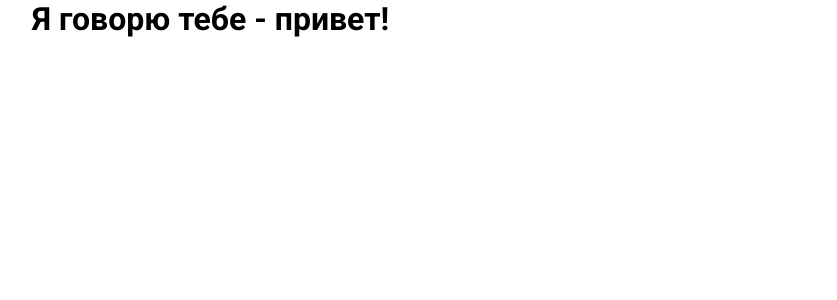
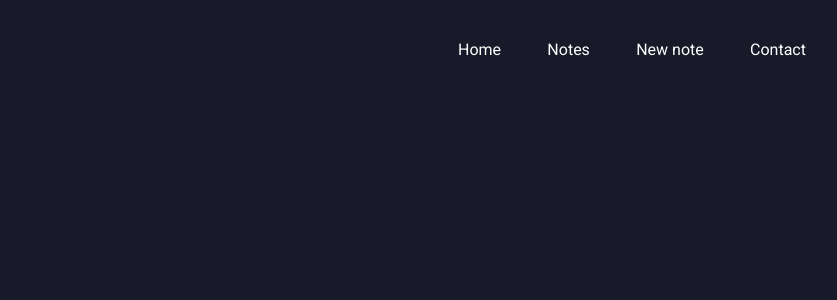
Before and after one commit to Isterya/school-diary, a JavaScript app: page / in a window 1280 px wide. Shown: the top 300 px of the page, without its empty margins (8-845 px from the left). Built offline with nearby package versions, Linux system fonts and the light colour scheme.

Commit message:
v0.2 the navigation bar is done

```diff
--- a/src/components/app/App.js
+++ b/src/components/app/App.js
@@ -1,8 +1,10 @@
+import AppNavigation from '../appNavigation/AppNavigation';
+
 const App = () => {
    return (
       <div className="app">
          <div className="container">
-            <h1>Я говорю тебе - привет!</h1>
+            <AppNavigation />
          </div>
       </div>
    );
--- a/src/components/appNavigation/AppNavigation.js
+++ b/src/components/appNavigation/AppNavigation.js
@@ -1,7 +1,26 @@
 import './appNavigation.scss';
 
 const AppNavigation = () => {
-   return <></>;
+   return (
+      <header className="menu">
+         <div className="menu-wrapper">
+            <ul className="menu-list">
+               <li className="menu__item">
+                  <a href="#">Home</a>
+               </li>
+               <li className="menu__item">
+                  <a href="#">Notes</a>
+               </li>
+               <li className="menu__item">
+                  <a href="#">New note</a>
+               </li>
+               <li className="menu__item">
+                  <a href="#">Contact</a>
+               </li>
+            </ul>
+         </div>
+      </header>
+   );
 };
 
 export default AppNavigation;
--- a/src/components/appNavigation/appNavigation.scss
+++ b/src/components/appNavigation/appNavigation.scss
@@ -0,0 +1,52 @@
+.menu {
+   padding-top: 38px;
+
+   &-wrapper {
+      display: flex;
+      justify-content: center;
+   }
+
+   &-list {
+      width: 348px;
+      display: flex;
+      justify-content: space-between;
+   }
+
+   &__item {
+      position: relative;
+      font-weight: 400;
+      font-size: 16px;
+      line-height: 24px;
+      color: #fff;
+      transition: color 0.3s ease, transform 0.3s ease;
+
+      a {
+         color: inherit;
+         text-decoration: none;
+      }
+
+      &:hover {
+         color: #4b6bfb;
+         transform: translateY(-3px);
+      }
+
+      &::before {
+         content: '';
+         position: absolute;
+         width: 100%;
+         height: 2px;
+         border-radius: 4px;
+         background-color: #4b6bfb;
+         bottom: -5px;
+         left: 0;
+         transform-origin: right;
+         transform: scaleX(0);
+         transition: transform 0.3s ease-in-out;
+      }
+
+      &:hover::before {
+         transform-origin: left;
+         transform: scaleX(1);
+      }
+   }
+}
--- a/src/components/pages/HomePage/HomePage.js
+++ b/src/components/pages/HomePage/HomePage.js
@@ -1,7 +1,7 @@
 import './homePage.scss';
 
 const HomePage = () => {
-   return <></>;
+   return <section className="promo"></section>;
 };
 
 export default HomePage;
--- a/src/style/style.scss
+++ b/src/style/style.scss
@@ -29,6 +29,11 @@ p {
    padding: 0;
 }
 
+body,
+html {
+   background-color: #181a2a;
+}
+
 .container {
    width: 1200px;
    margin: 0 auto;
```
